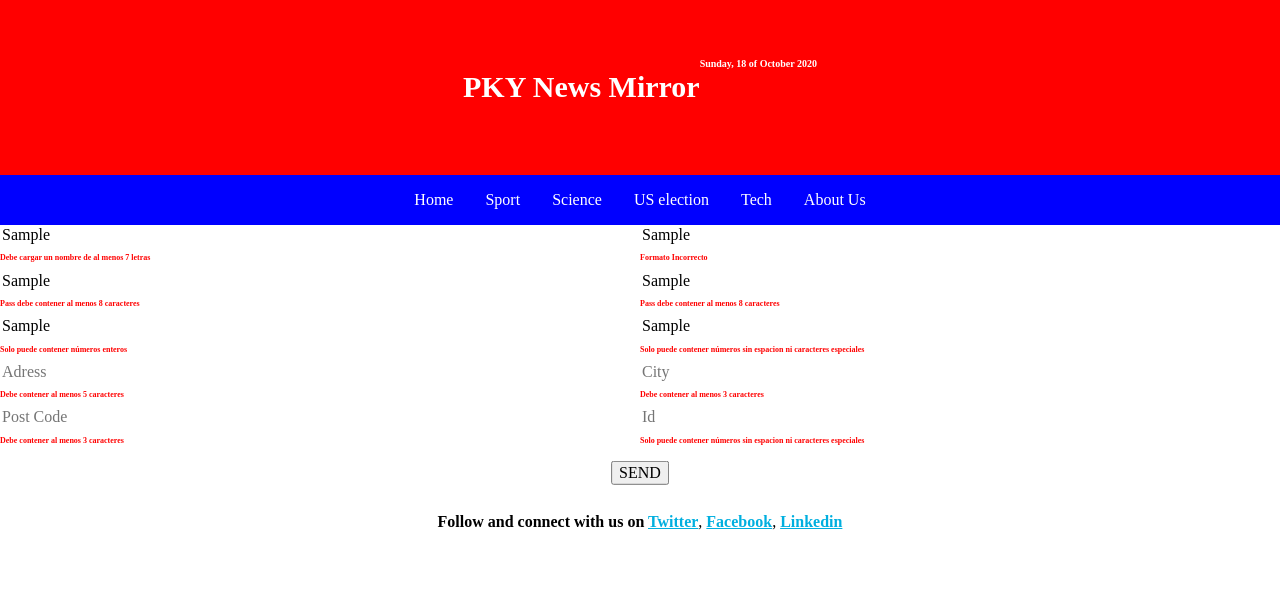
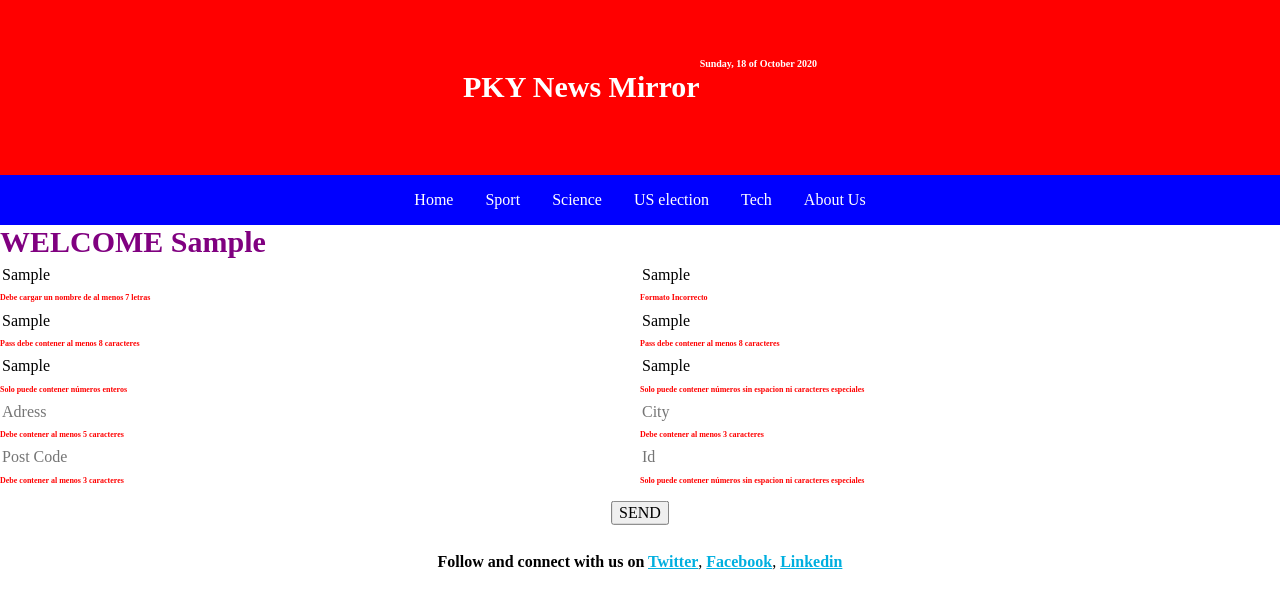
Before and after one commit to emilianobarro8/week3_news, a plain HTML site: page register.html in a window 1280 px wide. Both pictures are taken after typing "Sample", "Sample", "Sample", "Sample", "Sample", "Sample" into the empty fields and a click on the button "SEND". Drawn offline with Linux system fonts and the light colour scheme.

Commit message:
week 5, commit register 3

```diff
--- a/css/body.css
+++ b/css/body.css
@@ -7,6 +7,11 @@
   .cont-2{
     display: flex;
     flex-wrap: wrap;
+  }
+
+  .cont-i0{
+    display: flex;
+    flex: 100%;
   }
 
   .cont-i1{
@@ -45,6 +50,15 @@ p{
   left: 50%;
   -ms-transform: translate(-50%, -50%);
   transform: translate(-50%, -50%);
+}
+
+.tit_rec p{
+  height: 40px;
+  font-size: 30px;
+  color: purple;
+  margin: 0;
+  top: 50%;
+  left: 50%;
 }
 
 .cont-1 div{
--- a/js/register.js
+++ b/js/register.js
@@ -249,6 +249,14 @@ window.onload= function (){
         document.getElementById("idCard_error").innerHTML = null;
     })
 
+    getinputname.addEventListener('keypress',function(){
+        document.getElementById("welcome").innerHTML = "WELCOME " + document.getElementById("name").value;
+    })
+
+    getinputname.addEventListener('change',function(){
+        document.getElementById("welcome").innerHTML = "WELCOME " + document.getElementById("name").value;
+     })
+
     getbuttonsend.onclick = function() {
         var v_error=null;
         var v_msj=null;
--- a/register.html
+++ b/register.html
@@ -34,6 +34,9 @@
       </div>
     </nav>
     <article>
+      <div class="tit_rec">
+        <p id="welcome">WELCOME</p>
+      </div>
         <div class="cont-i1">
           <div class="boxi1">
             <input id="name" name="name" placeholder="Name"/>
```
